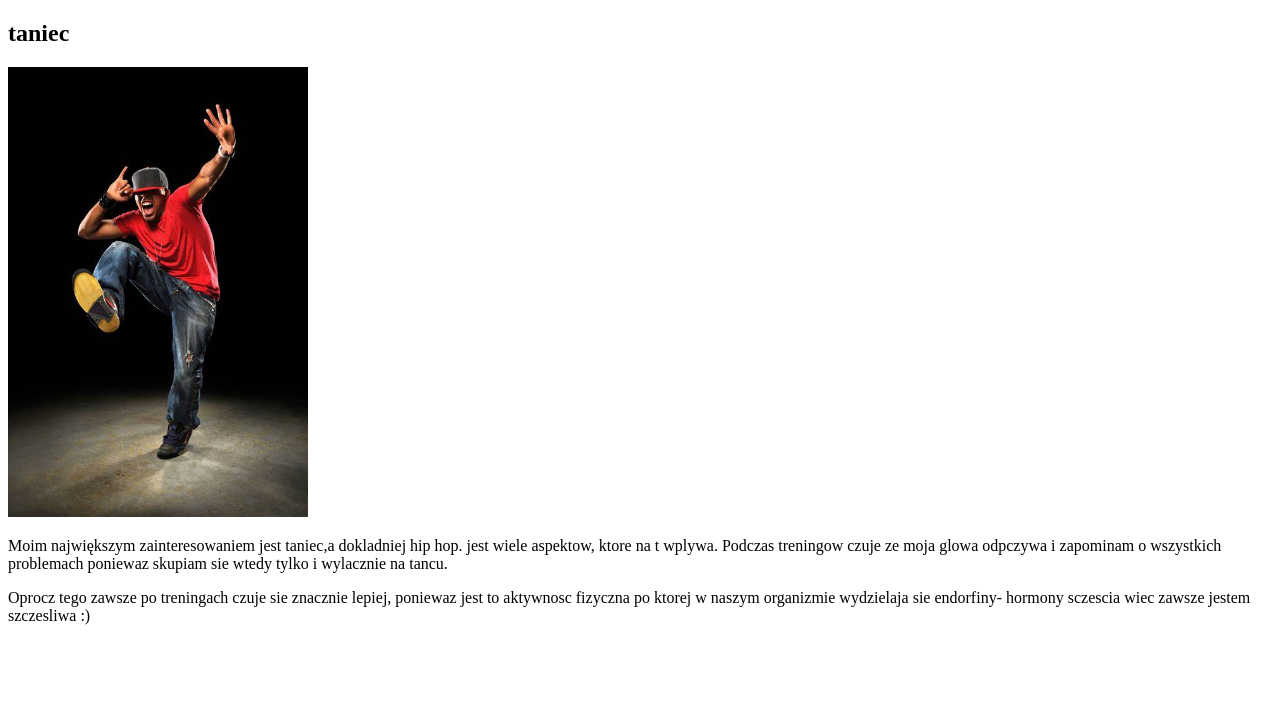
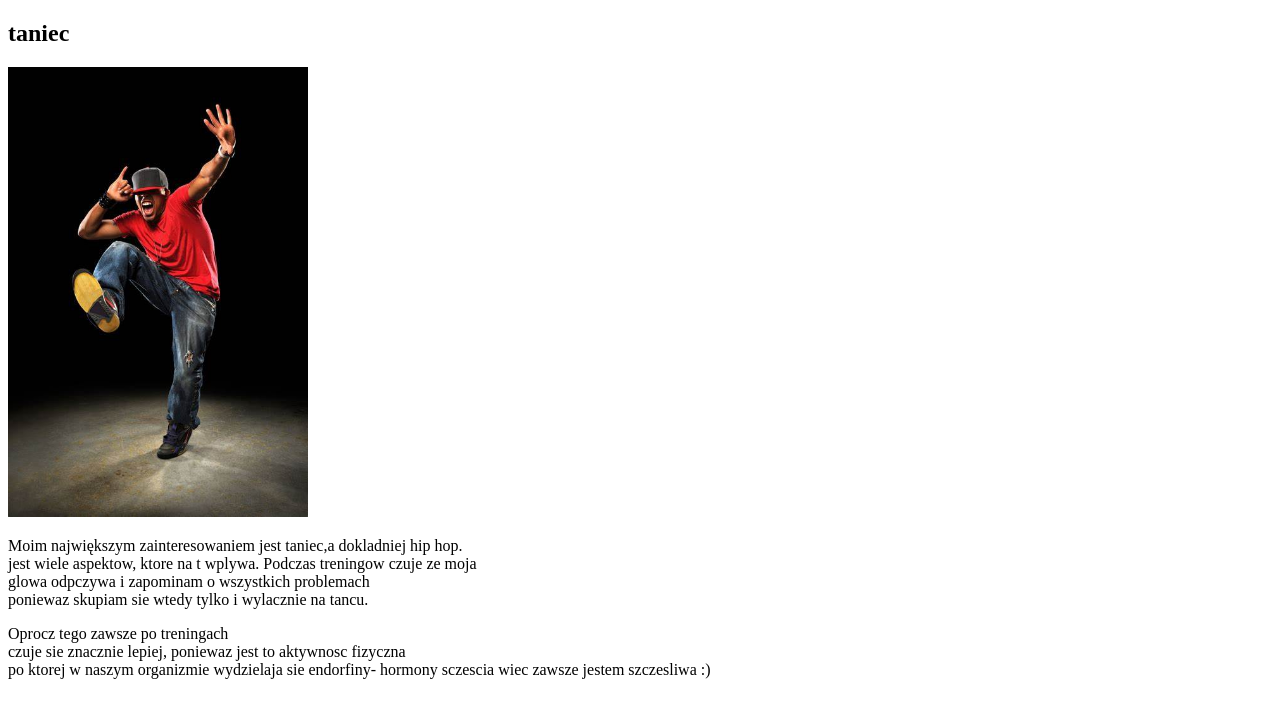
Before and after one commit to kngrooo/kngrooo.github.io, a plain HTML site: page index.html in a window 1280 px wide. Drawn offline with Linux system fonts and the light colour scheme.

Commit message:
Add files via upload

```diff
--- a/index.html
+++ b/index.html
@@ -3,7 +3,7 @@
 <head>
     <meta charset="UTF-8">
     <meta name="viewport" content="width=device-width, initial-scale=1.0">
-    <title>Document</title>
+    <link rel="stylesheet" href="style.css">
 </head>
 <body>
 
@@ -12,13 +12,13 @@
 <img src="taniec.jfif" width="300" alt="">
 
 
-<p>Moim największym zainteresowaniem jest taniec,a dokladniej hip hop.
-jest wiele aspektow, ktore na t wplywa. Podczas treningow czuje ze moja
- glowa odpczywa i zapominam o wszystkich problemach poniewaz skupiam sie
+<p>Moim największym zainteresowaniem jest taniec,a dokladniej hip hop.<br>
+jest wiele aspektow, ktore na t wplywa. Podczas treningow czuje ze moja<br>
+ glowa odpczywa i zapominam o wszystkich problemach <br> poniewaz skupiam sie
  wtedy tylko i wylacznie na tancu.</p>
 
-<p>Oprocz tego zawsze po treningach
- czuje sie znacznie lepiej, poniewaz jest to aktywnosc fizyczna po
+<p>Oprocz tego zawsze po treningach <br>
+ czuje sie znacznie lepiej, poniewaz jest to aktywnosc fizyczna <br> po
  ktorej w naszym organizmie wydzielaja sie endorfiny- hormony
  sczescia wiec zawsze jestem szczesliwa :)</p>
 
```
